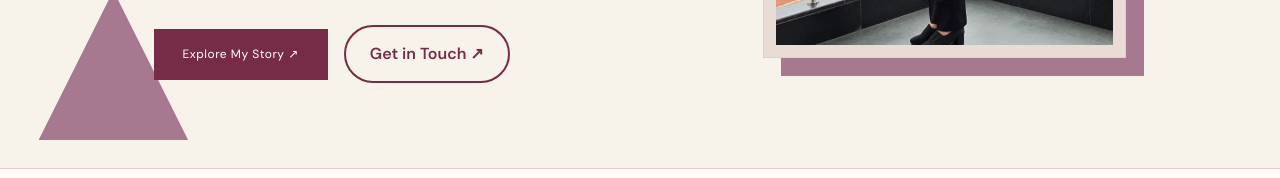
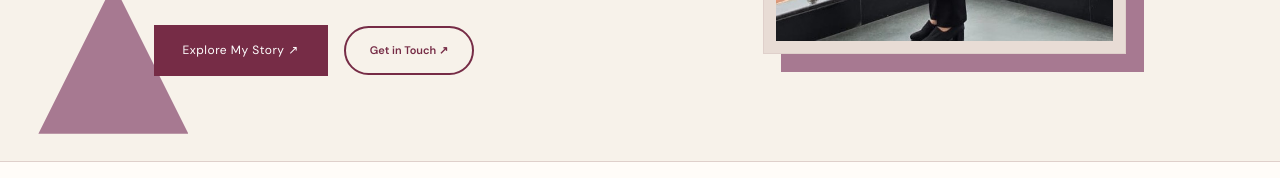
Before and after one commit to chahatvanjani/chahatvanjani.github.io, a plain HTML site: page index.html in a window 1280 px wide. Shown: the part 622-800 px from the top of the page. Drawn offline with nearby package versions, Linux system fonts and the light colour scheme; a web font is replaced by a local one.

Commit message:
Add styles for secondary button in hero actions

```diff
--- a/style.css
+++ b/style.css
@@ -605,3 +605,8 @@ footer p {
     align-items: center;
     justify-content: center;
 }
+.hero-actions .secondary-btn {
+    padding: 11px 19px;
+    font-size: 11px;
+    min-height: 42px;
+}
```
